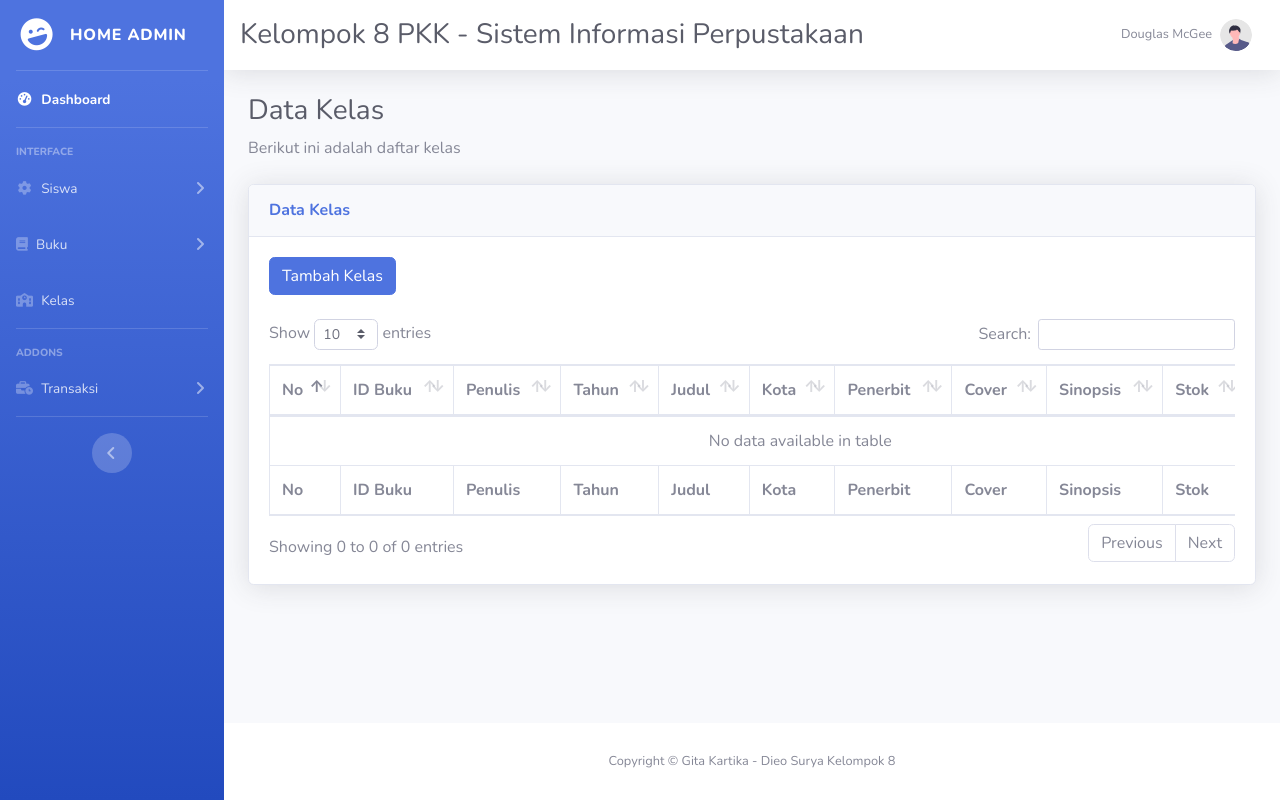
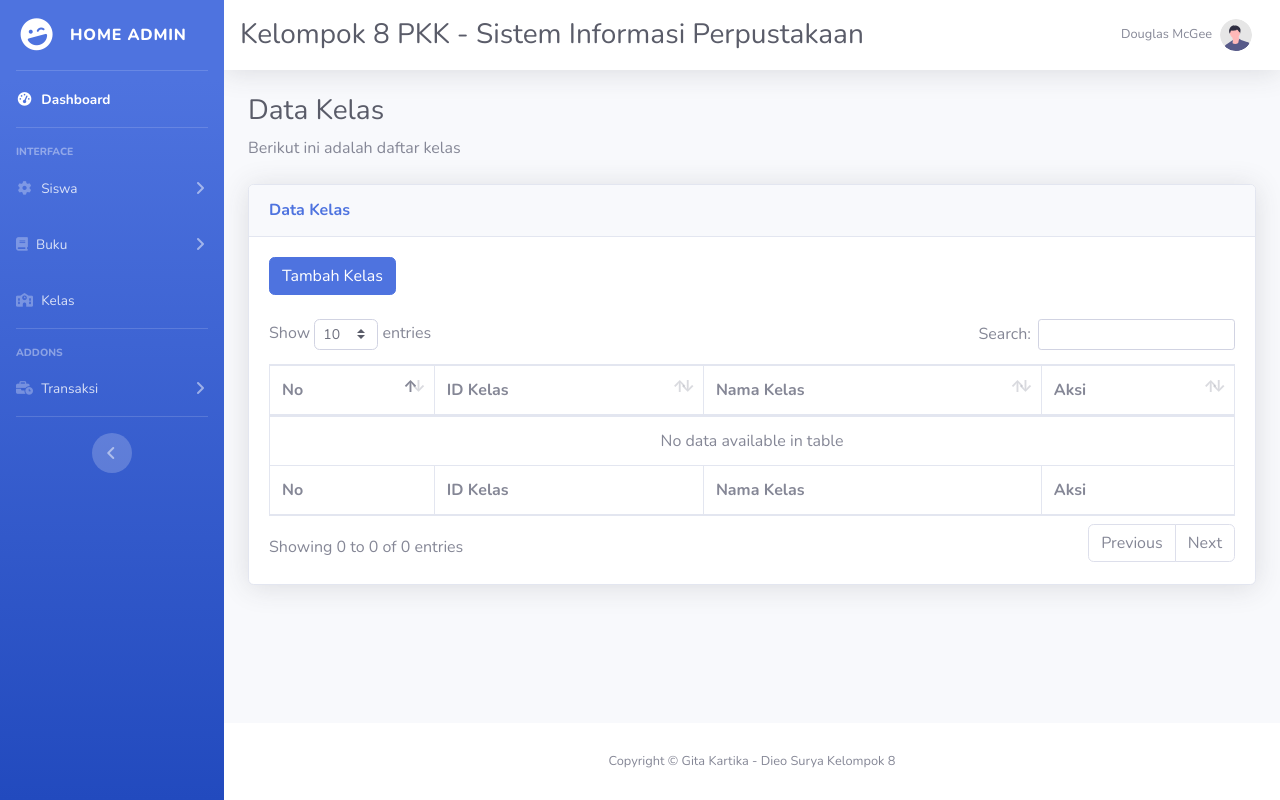
Before and after one commit to dieosurya867/Kelompok8PKK, a PHP site: page /admin/datakelas.php in a window 1280 px wide. Run offline with PHP 8.4, Linux system fonts and the light colour scheme; data that the repository does not hold is empty; some libraries are stand-ins or nearby versions.

Commit message:
Add CRUD data kelas done

```diff
--- a/admin/datakelas.php
+++ b/admin/datakelas.php
@@ -1,6 +1,19 @@
 <?php
 include '../function/config.php';
 include '../function/function.php';
+
+// Gita
+//hapus data
+if (isset($_GET['id_kelas'])) {
+    $id_kelas = $_GET['id_kelas'];
+    $query = delete("kelas", "id_kelas", "$id_kelas");
+
+    if ($query) {
+        echo "<div class='alert alert-info'> Data berhasil dihapus.</div>";
+    } else {
+        echo "<div class='alert alert-danger'> Data Gagal dihapus.</div>";
+    }
+}
 ?>
 
 <!DOCTYPE html>
@@ -28,9 +41,11 @@ include '../function/function.php';
      <!-- Page Wrapper -->
      <div id="wrapper">
         <?php include("sidebar.php") ?>
+
         <!-- Content Wrapper -->
         <div id="content-wrapper" class="d-flex flex-column">
         <?php include("topbar.php") ?>
+
             <!-- Main Content -->
             <div id="content">
                 <!-- Back End Gita Kartika Pariwara -->
@@ -49,69 +64,46 @@ include '../function/function.php';
                         </div>
                         <div class="card-body">
                             <div class="table-responsive">
-                                <a href="add_buku.php" class="btn btn-primary">
+                                <a href="add_kelas.php" class="btn btn-primary">
                                     Tambah Kelas
                                 </a> <br><br>
 
-                                <table class="table table-bordered" id="dataTable" width="110%" cellspacing="0">
+                                <table class="table table-bordered" id="dataTable" width="100%" cellspacing="0">
                                     <thead>
                                         <tr>
                                             <th>No</th>
-                                            <th>ID Buku</th>
-                                            <th>Penulis</th>
-                                            <th>Tahun</th>
-                                            <th>Judul</th>
-                                            <th>Kota</th>
-                                            <th>Penerbit</th>
-                                            <th>Cover</th>
-                                            <th>Sinopsis</th>
-                                            <th>Stok</th>
+                                            <th>ID Kelas</th>
+                                            <th>Nama Kelas</th>
                                             <th>Aksi</th>
                                         </tr>
                                     </thead>
                                     <tfoot>
                                         <tr>
                                             <th>No</th>
-                                            <th>ID Buku</th>
-                                            <th>Penulis</th>
-                                            <th>Tahun</th>
-                                            <th>Judul</th>
-                                            <th>Kota</th>
-                                            <th>Penerbit</th>
-                                            <th>Cover</th>
-                                            <th>Sinopsis</th>
-                                            <th>Stok</th>
+                                            <th>ID Kelas</th>
+                                            <th>Nama Kelas</th>
                                             <th>Aksi</th>
                                         </tr>
                                     </tfoot>
                                     <tbody>
+
                                         <!-- Gita -->
                                         <?php
 
-                                    $ambil = read('buku', 'id_buku');
+                                    $ambil = read('kelas', 'id_kelas');
                                     $no = 1;
                                     while ($data = mysqli_fetch_assoc($ambil)) {
                                     ?>
                                         <tr>
                                             <td><?= $no;
                                                 $no++ ?></td>
-                                            <td><?= $data['id_buku'] ?></td>
-                                            <td><?= $data['penulis'] ?></td>
-                                            <td><?= $data['tahun'] ?></td>
-                                            <td><?= $data['judul'] ?></td>
-                                            <td><?= $data['kota'] ?></td>
-                                            <td><?= $data['penerbit'] ?></td>
-                                            <td>
-                                                <img class="img-thumbnail" src="../foto/<?= $data['cover'] ?>"
-                                                    alt="foto" style="width:175px">
-                                            </td>
-                                            <td><?= $data['sinopsis'] ?></td>
-                                            <td><?= $data['stok'] ?></td>
+                                            <td><?= $data['id_kelas'] ?></td>
+                                            <td><?= $data['nama_kelas'] ?></td>
                                             <td colspan="2">
-                                                <a href='edit_buku.php?id_buku=<?php echo htmlspecialchars($data['id_buku']); ?>'
+                                                <a href='edit_kelas.php?id_kelas=<?php echo htmlspecialchars($data['id_kelas']); ?>'
                                                     class="fa-solid fa-pen-to-square fa-xs btn btn-sm btn-primary"
                                                     role="button"></a>
-                                                <a href='databuku.php?id_buku=<?php echo htmlspecialchars($data['id_buku']); ?>'
+                                                <a href='datakelas.php?id_kelas=<?php echo htmlspecialchars($data['id_kelas']); ?>'
                                                     class="fa-solid fa-trash-can btn btn-sm btn-danger" role="button"
                                                     onclick="return confirm('Are you sure want to delete this?')"></a>
                                             </td>
--- a/function/function.php
+++ b/function/function.php
@@ -1,5 +1,5 @@
 <?php
-include 'config.php';
+include '../function/config.php';
 
 // gita
 
```
Also changed, not shown: admin/add_kelas.php (added, +155 -0 lines), admin/edit_kelas.php (added, +173 -0 lines).
